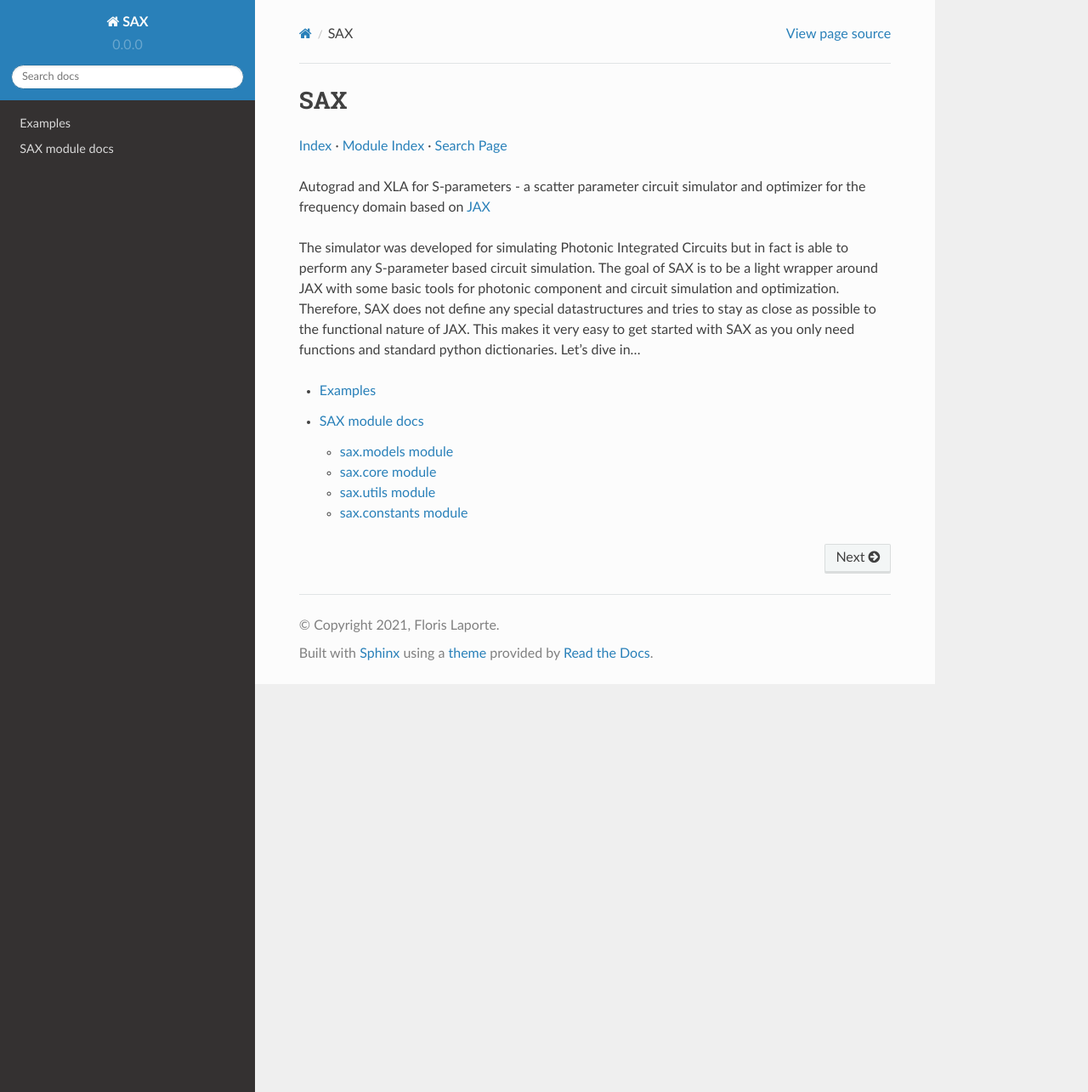
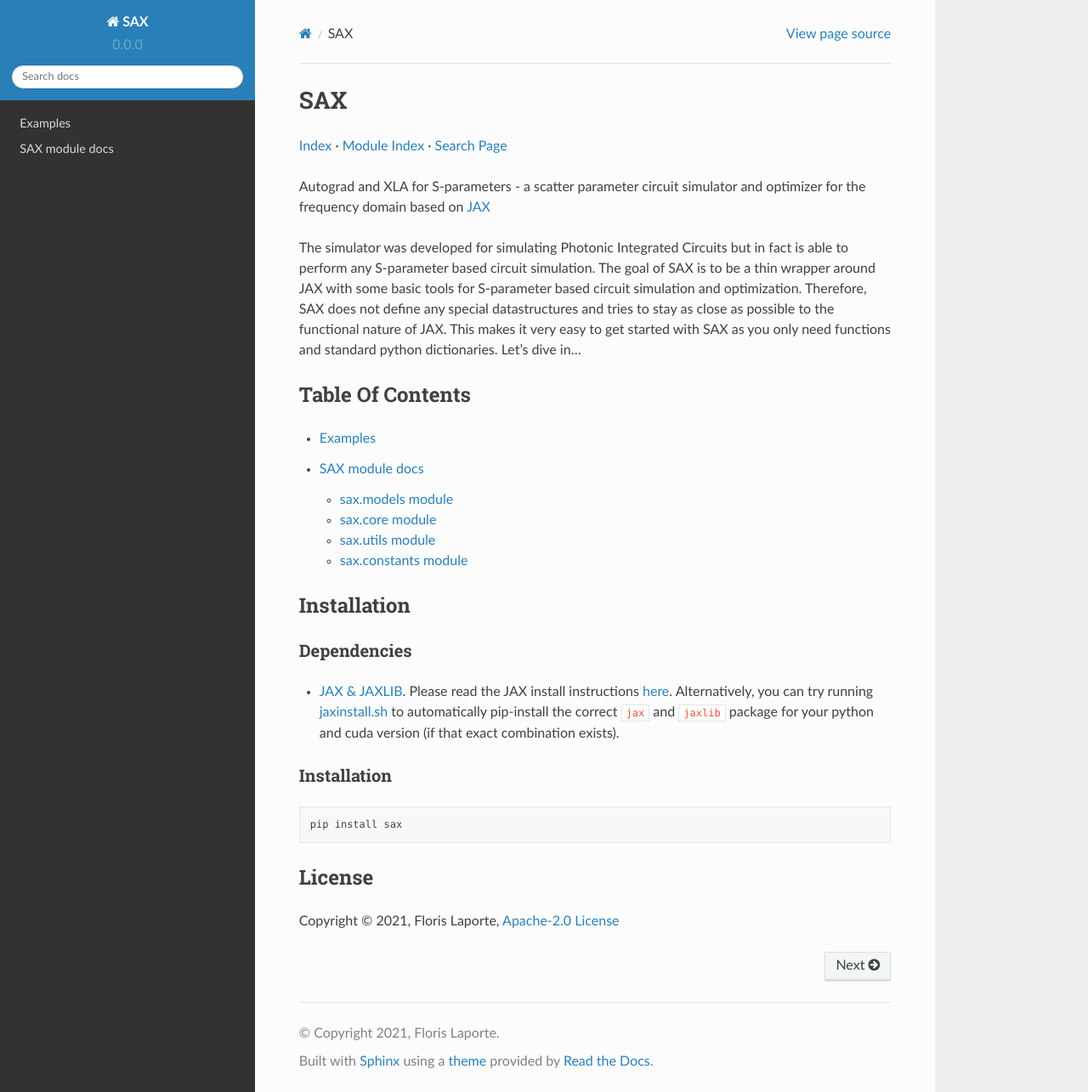
Before and after one commit to flaport/sax, a Sphinx documentation site: the page built from docs/source/index.rst, in a window 1280 px wide and 1285 px high. Shown: the whole window at 85% size. Built offline with Sphinx 7.4.7 and the Read the Docs theme 2.0.0, drawn with Linux system fonts in a browser that asks for light colours; pages that are not in the unit, such as notebooks, are missing from menus; the version number is read from the project's files by our own code.

Commit message:
updated docs

```diff
--- a/docs/source/index.rst
+++ b/docs/source/index.rst
@@ -7,15 +7,48 @@ Autograd and XLA for S-parameters - a scatter parameter circuit simulator and
 optimizer for the frequency domain based on `JAX <https://github.com/google/jax>`_
 
 The simulator was developed for simulating Photonic Integrated Circuits but in fact is
-able to perform any S-parameter based circuit simulation.  The goal of SAX is to be a
-light wrapper around JAX with some basic tools for photonic component and circuit
-simulation and optimization. Therefore, SAX does not define any special datastructures
-and tries to stay as close as possible to the functional nature of JAX.  This makes it
-very easy to get started with SAX as you only need functions and standard python
-dictionaries. Let's dive in...
+able to perform any S-parameter based circuit simulation. The goal of SAX is to be a
+thin wrapper around JAX with some basic tools for S-parameter based circuit simulation
+and optimization. Therefore, SAX does not define any special datastructures and tries to
+stay as close as possible to the functional nature of JAX.  This makes it very easy to
+get started with SAX as you only need functions and standard python dictionaries. Let's
+dive in...
+
+Table Of Contents
+-----------------
 
 .. toctree::
    :maxdepth: 2
 
    examples
    sax
+
+
+Installation
+------------
+
+
+Dependencies
+~~~~~~~~~~~~
+
+-  `JAX & JAXLIB <https://github.com/google/jax>`__. Please read the JAX
+   install instructions
+   `here <https://github.com/google/jax/#installation>`__.
+   Alternatively, you can try running `jaxinstall.sh <https://github.com/flaport/sax/blob/master/jaxinstall.sh>`__
+   to automatically pip-install the correct ``jax`` and ``jaxlib``
+   package for your python and cuda version (if that exact combination
+   exists).
+
+
+Installation
+~~~~~~~~~~~~
+
+::
+
+   pip install sax
+
+
+License
+-------
+
+Copyright © 2021, Floris Laporte, `Apache-2.0 License <https://github.com/flaport/sax/blob/master/LICENSE>`__
```
Also changed, not shown: README.md (+6 -6 lines).
